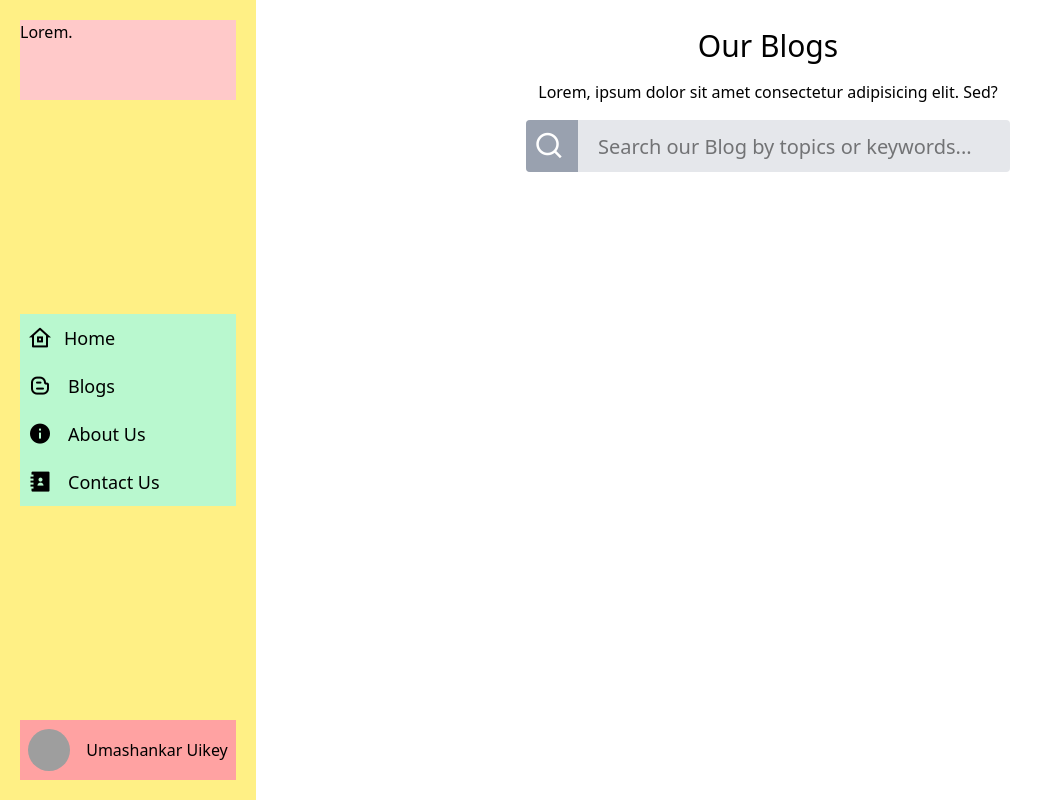
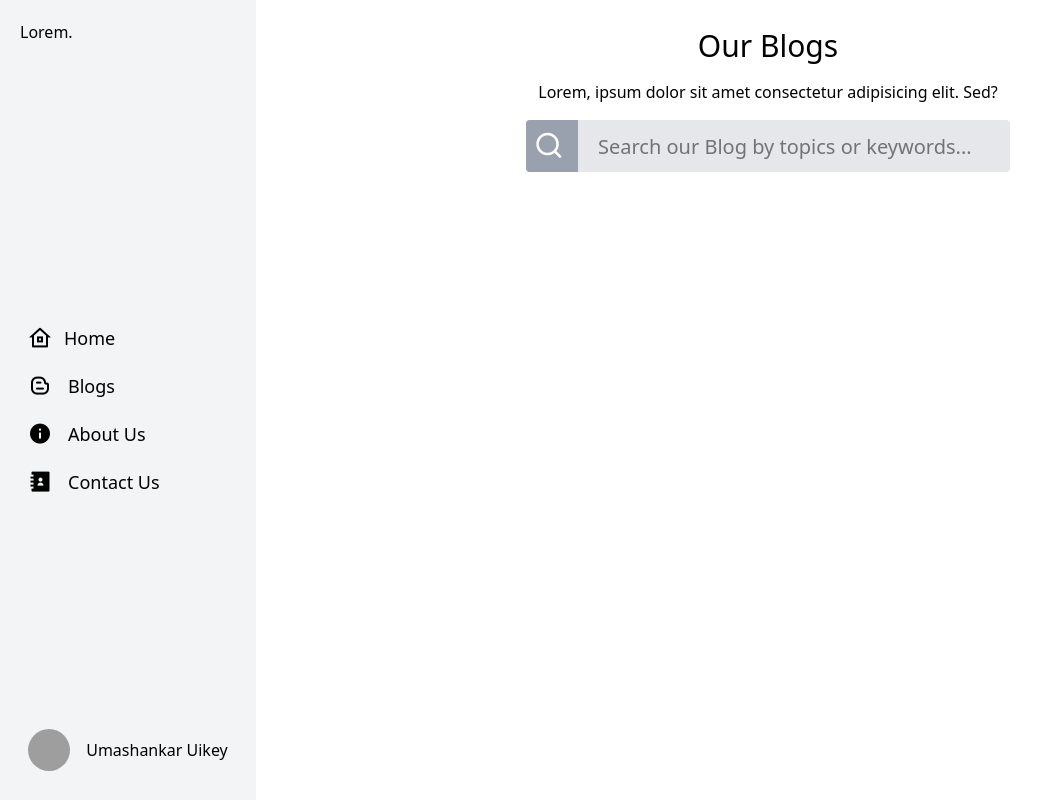
Before and after one commit to ShIreen66/blog-project-frontend, a React (Vite) app: page / in a window 1280 px wide. Shown: the whole page, without its empty margins (0-1053 px from the left). Built offline with nearby package versions, Linux system fonts and the light colour scheme; grey boxes are pictures that could not be loaded; a web font is replaced by a local one.

Commit message:
Refactor code structure for improved readability and maintainability

```diff
--- a/src/component/HeroSection.jsx
+++ b/src/component/HeroSection.jsx
@@ -1,5 +1,3 @@
-import React from "react";
-
 const HeroSection = () => {
   return (
     <div className="w-full h-full  p-7">
--- a/src/component/Navigation.jsx
+++ b/src/component/Navigation.jsx
@@ -2,29 +2,29 @@ import "remixicon/fonts/remixicon.css";
 
 const Navigation = () => {
   return (
-    <div className="w-full h-full bg-yellow-200 text-black p-5 flex flex-col  justify-between">
+    <div className="w-full h-full bg-gray-100 text-black p-5 flex flex-col  justify-between">
 
-        <div className="top w-full h-20 bg-red-200">Lorem.</div>
+        <div className="top w-full h-20">Lorem.</div>
         <div>
-        <ul className="bg-green-200 p-2 text-lg  ">
+        <ul className=" p-2 text-lg  ">
           <li className="flex gap-3 items-center">
             <i className="ri-home-8-line text-2xl"></i>
             <p className="font-medium">Home</p>
           </li>
         </ul>
-        <ul className="bg-green-200 p-2  text-lg">
+        <ul className=" p-2  text-lg">
           <li className="flex gap-4 items-center">
             <i className="ri-blogger-line text-2xl"></i>
             <p className="font-medium">Blogs</p>
           </li>
         </ul>
-        <ul className="bg-green-200 p-2 text-lg">
+        <ul className=" p-2 text-lg">
           <li className="flex gap-4 items-center">
             <i className="ri-information-fill text-2xl"></i>
             <p className="font-medium">About Us</p>
           </li>
         </ul>
-        <ul className="bg-green-200 p-2 text-lg">
+        <ul className=" p-2 text-lg">
           <li className="flex gap-4 items-center">
             <i className="ri-contacts-book-3-fill text-2xl"></i>
             <p className="font-medium">Contact Us</p>
@@ -32,7 +32,7 @@ const Navigation = () => {
         </ul>
         </div>
 
-      <div className="w-full h-15 bg-red-300 flex justify-center items-center  ">
+      <div className="w-full h-15  flex justify-center items-center  ">
         {/* <button className="h-[80%] bg-green-300 rounded-[10px] py-2 px-3 text-lg font-medium mx-auto">
           Login <i class="ri-arrow-right-line"></i>
         </button> */}
--- a/src/pages/user/Login.jsx
+++ b/src/pages/user/Login.jsx
@@ -1,4 +1,3 @@
-import React from "react";
 import { Link } from "react-router-dom";
 
 const Login = () => {
@@ -32,7 +31,9 @@ const Login = () => {
         {/* Right Section */}
         <div className="md:w-1/2 w-full p-8 bg-gray-50 flex flex-col justify-center">
           <div className="text-center mb-6">
-            <h2 className="text-4xl font-extrabold  font-[SUSE]">Welcome Back!</h2>
+            <h2 className="text-4xl font-extrabold  font-[SUSE]">
+              Welcome Back!
+            </h2>
           </div>
           <form className="flex flex-col gap-4">
             <input
--- a/src/pages/user/Register.jsx
+++ b/src/pages/user/Register.jsx
@@ -1,14 +1,24 @@
-import React from 'react'
-import { Link } from 'react-router-dom';
-
+import { Link } from "react-router-dom";
 
 const Register = () => {
-return (
+  return (
     <div className="h-screen flex items-center justify-center bg-gray-900 p-4">
       <div className="min-h-2/3 flex flex-col  md:flex-row w-full max-w-5xl bg-white shadow-xl rounded-2xl overflow-hidden">
         {/* Left Section */}
-        <div className="md:w-1/2 bg-[url('https://images.unsplash.com/photo-1744029829181-ad19c2ee248b?w=600&auto=format&fit=crop&q=60&ixlib=rb-4.1.0&ixid=M3wxMjA3fDB8MHxmZWF0dXJlZC1waG90b3MtZmVlZHwxfHx8ZW58MHx8fHx8')] bg-cover bg-center text-white flex flex-col justify-between p-8">
-          <div>
+        <div className="md:w-1/2   text-white flex flex-col p-8 relative justify-around z-10">
+          <video
+            autoPlay
+            loop
+            muted
+            className="absolute top-0 left-0 w-full h-full object-cover z-0"
+          >
+            <source src="/public/video.mp4" />
+          </video>
+          <div className="absolute top-0 left-0 w-full h-full bg-[#0000009c] object-cover z-10"></div>
+          {/* <div
+        className="md:w-1/2 bg-[url('https://images.unsplash.com/photo-1744029829181-ad19c2ee248b?w=600&auto=format&fit=crop&q=60&ixlib=rb-4.1.0&ixid=M3wxMjA3fDB8MHxmZWF0dXJlZC1waG90b3MtZmVlZHwxfHx8ZW58MHx8fHx8')] bg-cover bg-center text-white flex flex-col justify-between p-8"> */}
+
+          <div className="z-10">
             <h1 className="text-3xl font-bold leading-tight mb-2 text-center">
               Lorem, ipsum dolor.
               <br />
@@ -18,9 +28,12 @@ return (
               Lorem ipsum dolor sit amet.
             </p>
           </div>
-          <div>
-            <p className="text-sm text-center text-black">Have an account?</p>
-            <Link to="/signin" className="mt-2 px-6 py-2 ml-45 bg-white text-black rounded-lg font-semibold text-center  hover:bg-gray-200  ">
+          <div className="z-10 flex flex-col justify-center gap-2">
+            <p className="text-sm text-center text-white font-medium">Have an account?</p>
+            <Link
+              to="/signin"
+              className="mt-2 px-6 py-2 mx-auto bg-white text-black rounded-lg font-semibold text-center  hover:bg-gray-200  "
+            >
               Login
             </Link>
           </div>
@@ -47,10 +60,7 @@ return (
               placeholder="Enter Password"
               className="p-3 rounded-lg border border-gray-300 focus:outline-none focus:ring-2 focus:ring-green-400"
             />
-            <button
-
-              className="bg-green-500 text-white py-3 rounded-lg font-semibold hover:bg-green-600 transition duration-300"
-            >
+            <button className="bg-green-500 text-white py-3 rounded-lg font-semibold hover:bg-green-600 transition duration-300">
               Register →
             </button>
           </form>
@@ -58,6 +68,6 @@ return (
       </div>
     </div>
   );
-}
+};
 
-export default Register
+export default Register;
```
Also changed, not shown: src/pages/user/HomeFeed.jsx (+7 -7 lines), 1 other file (tests, documents, lock files or other folders).
